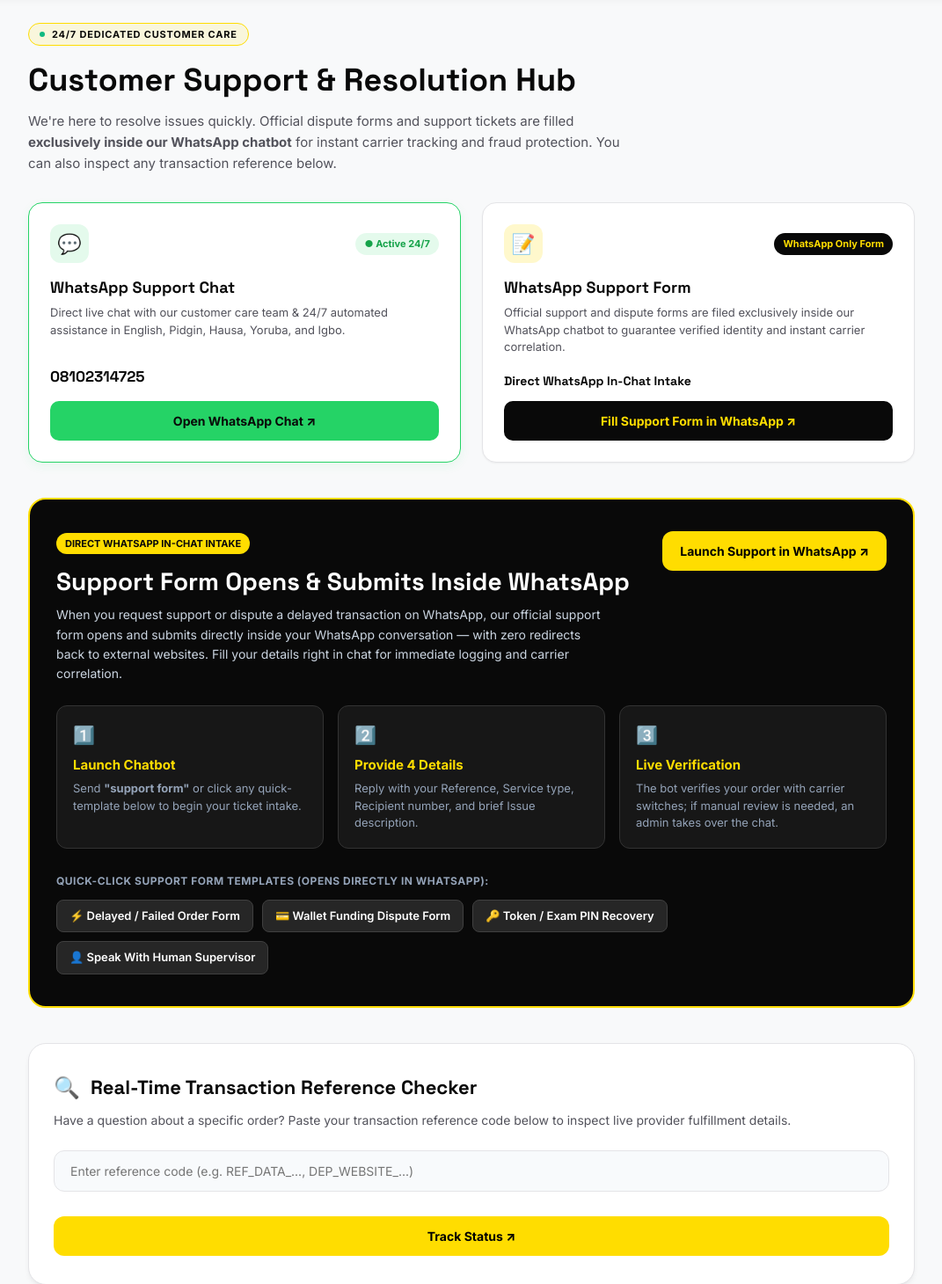
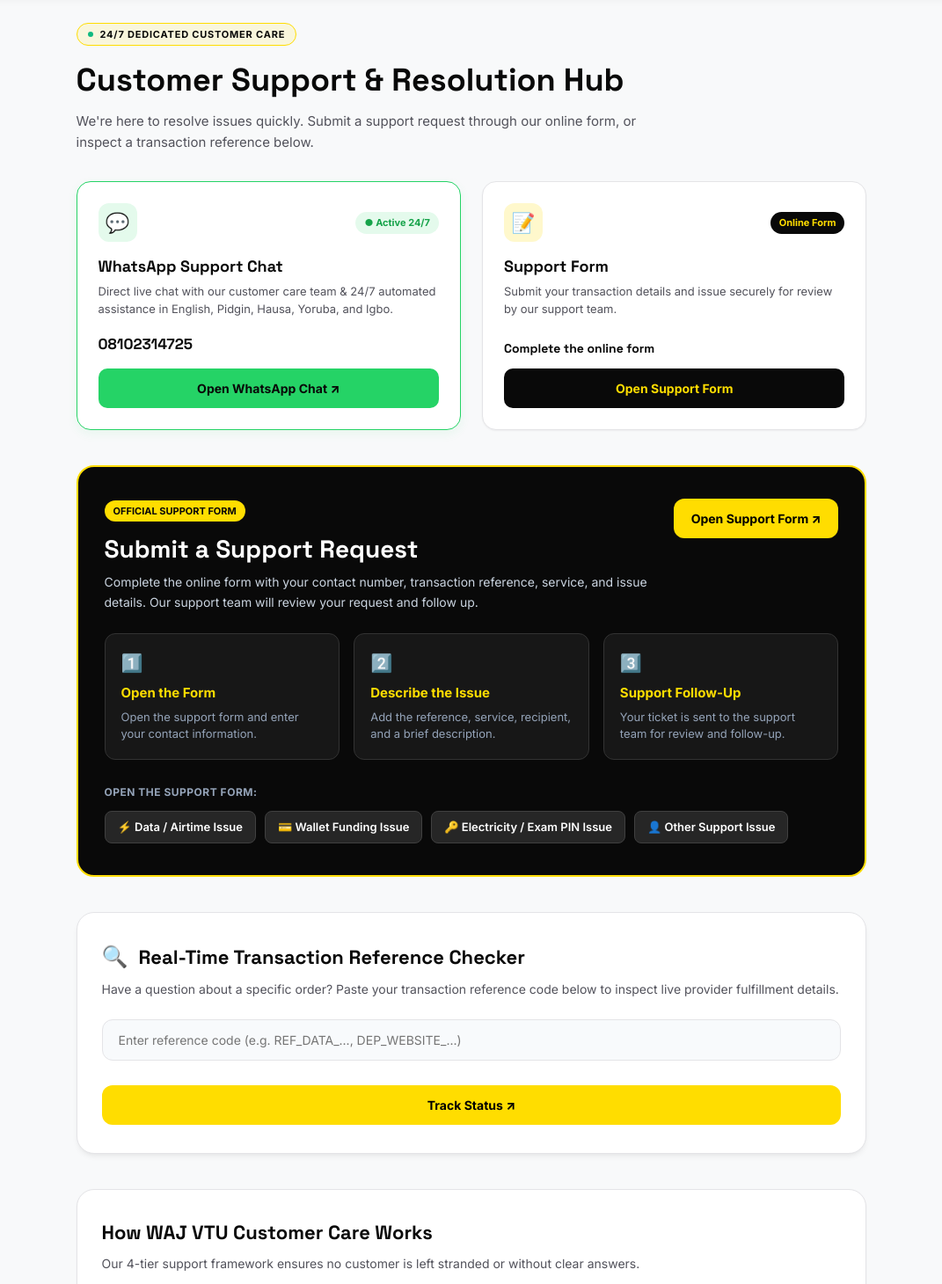
Before and after one commit to Al-ameenolanrewaju/WAJ-VTU, a Flask app: page /support in a window 1280 px wide. Shown: the part 69-1529 px from the top of the page at 88% size, without its empty margins (104-1175 px from the left). Run offline with Flask 3, Linux system fonts and the light colour scheme; some libraries are stand-ins or nearby versions.

Commit message:
remone ported problem and flow

```diff
--- a/app.py
+++ b/app.py
@@ -103,7 +103,6 @@ META_API_TOKEN = os.getenv("META_API_TOKEN", "").strip()
 META_PHONE_NUMBER_ID = os.getenv("META_PHONE_NUMBER_ID", "").strip()
 META_API_VERSION = os.getenv("META_API_VERSION", "v20.0").strip()
 META_VERIFY_TOKEN = os.getenv("META_VERIFY_TOKEN", "").strip()
-META_SUPPORT_FLOW_ID = os.getenv("META_SUPPORT_FLOW_ID", "").strip()
 WHATSAPP_BOT_PHONE = os.getenv("WHATSAPP_BOT_PHONE", "2348102314725").strip()
 ADMIN_USERNAME = os.getenv("ADMIN_USERNAME", "").strip()
 ADMIN_PASSWORD = os.getenv("ADMIN_PASSWORD", "").strip()
@@ -1018,77 +1017,6 @@ def send_whatsapp_interactive_url(recipient, body_text, button_title, url, heade
         return send_whatsapp_message(recipient, fallback_text)
 
 
-def send_whatsapp_support_flow(recipient, reference="", service="VTU Service", header_text="WAJ VTU Dispute Desk"):
-    """
-    Sends a native WhatsApp Flow message to open a native form sheet directly
-    inside the WhatsApp application (zero browser, zero website URL).
-    If META_SUPPORT_FLOW_ID is not configured, sends an in-chat interactive
-    dispute template right in WhatsApp.
-    """
-    flow_id = os.getenv("META_SUPPORT_FLOW_ID", META_SUPPORT_FLOW_ID).strip()
-    meta_api_token = os.getenv("META_API_TOKEN", META_API_TOKEN).strip()
-    meta_phone_number_id = os.getenv("META_PHONE_NUMBER_ID", META_PHONE_NUMBER_ID).strip()
-    meta_api_version = os.getenv("META_API_VERSION", META_API_VERSION).strip()
-
-    if flow_id and meta_api_token and meta_phone_number_id:
-        try:
-            meta_url = f"https://graph.facebook.com/{meta_api_version}/{meta_phone_number_id}/messages"
-            meta_recipient = str(recipient).split("@", 1)[0].replace("+", "")
-            payload = {
-                "messaging_product": "whatsapp",
-                "recipient_type": "individual",
-                "to": meta_recipient,
-                "type": "interactive",
-                "interactive": {
-                    "type": "flow",
-                    "header": {"type": "text", "text": header_text},
-                    "body": {"text": "Please tap the button below to complete your support dispute directly inside WhatsApp."},
-                    "footer": {"text": "🛡️ 100% Encrypted & Secure"},
-                    "action": {
-                        "name": "flow",
-                        "parameters": {
-                            "flow_message_version": "3",
-                            "flow_token": str(uuid.uuid4()),
-                            "flow_id": flow_id,
-                            "flow_cta": "Fill Support Form",
-                            "flow_action": "navigate",
-                            "flow_action_payload": {
-                                "screen": "DISPUTE_FORM",
-                                "data": {
-                                    "reference": reference or "N/A",
-                                    "service_type": service or "DATA"
-                                }
-                            }
-                        }
-                    }
-                }
-            }
-            headers = {
-                "Authorization": f"Bearer {meta_api_token}",
-                "Content-Type": "application/json",
-            }
-            response = requests.post(meta_url, json=payload, headers=headers, timeout=20)
-            if response.ok:
-                return True
-            print(f"Meta Flow API HTTP Error ({response.status_code}): {response.text}")
-        except Exception as e:
-            print(f"Error sending WhatsApp Flow: {e}")
-
-    # Seamless in-chat native dispute template (100% inside WhatsApp without external browser)
-    native_text = (
-        f"🎫 *{header_text}*\n\n"
-        f"To submit your dispute right here inside WhatsApp, please reply with the following details:\n\n"
-        f"• *Service:* (e.g. Data, Airtime, Cable, Electricity)\n"
-        f"• *Reference ID:* {reference or '(If available)'}\n"
-        f"• *Recipient Number:* (Phone / Meter / IUC)\n"
-        f"• *Complaint:* (Brief explanation of what happened)\n\n"
-        f"🛡️ *Security Reminder:* WAJ VTU staff will NEVER ask for your Transaction PIN or password."
-    )
-    return send_whatsapp_message(recipient, native_text)
-
-
-
-
 def generate_receipt_png(transaction):
     """Render a successful transaction as a PNG image."""
     image = Image.new("RGB", (900, 650), "#f7f4ec")
@@ -1257,11 +1185,7 @@ def whatsapp_webhook():
         if sender:
             break
 
-    is_flow_response = False
-    if message_type == "interactive" and first_message.get("interactive", {}).get("type") == "nfm_reply":
-        is_flow_response = True
-
-    if message_type != "text" and not is_flow_response:
+    if message_type != "text":
         threading.Thread(
             target=send_whatsapp_message,
             args=(sender, "I can only process text messages. Please type your request."),
@@ -1290,23 +1214,11 @@ def process_webhook_payload(req_data):
 
                     first_message = messages[0]
                     m_type = first_message.get("type")
-                    is_flow = m_type == "interactive" and first_message.get("interactive", {}).get("type") == "nfm_reply"
-                    if m_type != "text" and not is_flow:
+                    if m_type != "text":
                         return
                     message_id = first_message.get("id") or message_id
                     sender = first_message.get("from") or first_message.get("sender")
-                    text = ""
-                    if m_type == "text":
-                        text = first_message.get("text", {}).get("body", "")
-                    elif is_flow:
-                        nfm = first_message.get("interactive", {}).get("nfm_reply", {})
-                        raw_resp = nfm.get("response_json") or "{}"
-                        try:
-                            flow_payload = json.loads(raw_resp) if isinstance(raw_resp, str) else raw_resp
-                        except Exception:
-                            flow_payload = {}
-                        req_data["flow_response"] = flow_payload
-                        text = f"SUPPORT_FLOW_RESPONSE: {json.dumps(flow_payload)}"
+                    text = first_message.get("text", {}).get("body", "")
                     if sender:
                         req_data = {
                             **req_data,
@@ -1358,62 +1270,6 @@ def process_webhook_payload(req_data):
 
         user = get_or_create_user(chat_id)
         if user is None:
-            return
-
-        # Check if this inbound message is a Native WhatsApp Flow submission
-        if "flow_response" in req_data:
-            flow_data = req_data["flow_response"]
-            ref = str(flow_data.get("reference") or flow_data.get("ref") or "N/A").strip()
-            service_type = str(flow_data.get("service_type") or flow_data.get("service") or "VTU Service").strip().upper()
-            recipient_target = str(flow_data.get("recipient") or flow_data.get("target") or "N/A").strip()
-            category = str(flow_data.get("category") or flow_data.get("reason") or "Dispute").strip()
-            description = str(flow_data.get("description") or flow_data.get("issue") or "WhatsApp Flow Dispute").strip()
-            contact_phone = str(provider_phone or chat_id).strip()
-
-            ticket_code = f"TKT-{service_type[:4].upper()}-{int(datetime.now(timezone.utc).timestamp()) % 10000:04d}-{secrets.token_hex(2).upper()}"
-
-            new_ticket = SupportTicket(
-                ticket_code=ticket_code,
-                user_id=user.id if user else None,
-                customer_phone=contact_phone,
-                reference=ref,
-                service_type=service_type,
-                recipient=recipient_target,
-                category=category,
-                description=description,
-                status="OPEN"
-            )
-            db.session.add(new_ticket)
-            if user:
-                user.is_escalated = True
-            db.session.commit()
-
-            # Alert Admin on WhatsApp
-            admin_phone = os.getenv("ADMIN_PHONE")
-            if admin_phone:
-                admin_msg = (
-                    f"🎫 *New WhatsApp Flow Dispute Ticket*\n"
-                    f"• Ticket: {ticket_code}\n"
-                    f"• Customer: {contact_phone}\n"
-                    f"• Ref: {ref}\n"
-                    f"• Service: {service_type}\n"
-                    f"• Recipient: {recipient_target}\n"
-                    f"• Category: {category}\n"
-                    f"• Description: {description}\n\n"
-                    f"To reply, type:\n`/reply {contact_phone} Your message`\n\n"
-                    f"To resolve/resume AI, type:\n`/resolve {contact_phone}`"
-                )
-                send_whatsapp_message(admin_phone, admin_msg)
-
-            # Confirm to customer directly in WhatsApp
-            cust_msg = (
-                f"🎫 *Support Form Received!*\n"
-                f"Ticket ID: *{ticket_code}*\n"
-                f"Reference: *{ref}* ({service_type})\n\n"
-                f"Thank you for completing the dispute form inside WhatsApp. Our support supervisor has been alerted and will respond directly to you in this chat shortly.\n\n"
-                f"🛡️ *Security Reminder:* WAJ VTU staff will NEVER ask for your Transaction PIN, password, or bank OTP."
-            )
-            send_whatsapp_message(contact_phone, cust_msg)
             return
 
         # Let the AI Chat Agent handle everything in a background thread!
--- a/templates/web/support.html
+++ b/templates/web/support.html
@@ -16,7 +16,7 @@
       Customer Support &amp; Resolution Hub
     </h1>
     <p style="color: var(--slate); font-size: 15px; line-height: 1.6; max-width: 680px;">
-      We're here to resolve issues quickly. Official dispute forms and support tickets are filled <strong>exclusively inside our WhatsApp chatbot</strong> for instant carrier tracking and fraud protection. You can also inspect any transaction reference below.
+      We're here to resolve issues quickly. Submit a support request through our online form, or inspect a transaction reference below.
     </p>
   </div>
 
@@ -48,7 +48,7 @@
       </div>
     </div>
 
-    <!-- WhatsApp Support Form Desk (WhatsApp Chatbot Exclusive) -->
+    <!-- Official Support Form -->
     <div style="background: #ffffff; border: 1.5px solid var(--border); border-radius: 16px; padding: 24px; box-shadow: var(--shadow-sm); display: flex; flex-direction: column; justify-content: space-between;">
       <div>
         <div style="display: flex; justify-content: space-between; align-items: center; margin-bottom: 14px;">
@@ -56,21 +56,21 @@
             📝
           </div>
           <span style="background: #090909; color: #FFDD00; font-size: 11px; font-weight: 800; padding: 4px 10px; border-radius: 9999px;">
-            WhatsApp Only Form
+            Online Form
           </span>
         </div>
-        <h3 style="font-family: 'Space Grotesk', sans-serif; font-size: 18px; font-weight: 700; color: #090909; margin-bottom: 6px;">WhatsApp Support Form</h3>
+        <h3 style="font-family: 'Space Grotesk', sans-serif; font-size: 18px; font-weight: 700; color: #090909; margin-bottom: 6px;">Support Form</h3>
         <p style="color: var(--slate); font-size: 13px; line-height: 1.5; margin-bottom: 18px;">
-          Official support and dispute forms are filed exclusively inside our WhatsApp chatbot to guarantee verified identity and instant carrier correlation.
+          Submit your transaction details and issue securely for review by our support team.
         </p>
       </div>
       <div>
         <div style="font-family: 'Space Grotesk', sans-serif; font-size: 14px; font-weight: 700; color: #090909; margin-bottom: 12px;">
-          Direct WhatsApp In-Chat Intake
+          Complete the online form
         </div>
         <div style="display: flex; flex-direction: column; gap: 8px;">
-          <a href="https://wa.me/2348102314725?text=Hello%20WAJ%20VTU%2C%20I%20want%20to%20fill%20the%20support%20form" target="_blank" rel="noopener" style="display: flex; align-items: center; justify-content: center; gap: 8px; width: 100%; background: #090909; color: #FFDD00; font-weight: 800; font-size: 14px; padding: 12px; border-radius: 10px; text-decoration: none; transition: background 0.15s ease;">
-            Fill Support Form in WhatsApp ↗
+          <a href="{{ url_for('web.support_form_popup', phone=user.phone if user else '') }}" style="display: flex; align-items: center; justify-content: center; gap: 8px; width: 100%; background: #090909; color: #FFDD00; font-weight: 800; font-size: 14px; padding: 12px; border-radius: 10px; text-decoration: none; transition: background 0.15s ease;">
+            Open Support Form
           </a>
         </div>
       </div>
@@ -82,18 +82,18 @@
     <div style="display: flex; justify-content: space-between; align-items: flex-start; flex-wrap: wrap; gap: 16px; margin-bottom: 24px;">
       <div>
         <span style="display: inline-block; background: #FFDD00; color: #090909; font-size: 11px; font-weight: 800; padding: 4px 10px; border-radius: 9999px; text-transform: uppercase; margin-bottom: 10px;">
-          Direct WhatsApp In-Chat Intake
+          Official Support Form
         </span>
         <h2 style="font-family: 'Space Grotesk', sans-serif; font-size: clamp(22px, 3vw, 28px); font-weight: 700; color: #ffffff; margin: 0 0 6px 0;">
-          Support Form Opens &amp; Submits Inside WhatsApp
+          Submit a Support Request
         </h2>
         <p style="color: #cbd5e1; font-size: 14px; max-width: 620px; line-height: 1.6; margin: 0;">
-          When you request support or dispute a delayed transaction on WhatsApp, our official support form opens and submits directly inside your WhatsApp conversation — with zero redirects back to external websites. Fill your details right in chat for immediate logging and carrier correlation.
+          Complete the online form with your contact number, transaction reference, service, and issue details. Our support team will review your request and follow up.
         </p>
       </div>
       <div style="display: flex; gap: 10px; flex-wrap: wrap;">
-        <a href="https://wa.me/2348102314725?text=Hello%20WAJ%20VTU%2C%20I%20want%20to%20fill%20the%20support%20form" target="_blank" rel="noopener" style="display: inline-flex; align-items: center; gap: 8px; background: #FFDD00; color: #000000; font-weight: 800; font-size: 14px; padding: 12px 20px; border-radius: 12px; text-decoration: none; transition: transform 0.15s ease;">
-          Launch Support in WhatsApp ↗
+        <a href="{{ url_for('web.support_form_popup', phone=user.phone if user else '') }}" style="display: inline-flex; align-items: center; gap: 8px; background: #FFDD00; color: #000000; font-weight: 800; font-size: 14px; padding: 12px 20px; border-radius: 12px; text-decoration: none; transition: transform 0.15s ease;">
+          Open Support Form ↗
         </a>
       </div>
     </div>
@@ -102,25 +102,25 @@
     <div style="display: grid; grid-template-columns: repeat(auto-fit, minmax(220px, 1fr)); gap: 16px; margin-bottom: 28px;">
       <div style="background: #171717; border: 1px solid #333333; border-radius: 12px; padding: 18px;">
         <div style="font-size: 20px; margin-bottom: 8px;">1️⃣</div>
-        <div style="font-weight: 700; font-size: 15px; color: #FFDD00; margin-bottom: 6px;">Launch Chatbot</div>
+          <div style="font-weight: 700; font-size: 15px; color: #FFDD00; margin-bottom: 6px;">Open the Form</div>
         <p style="font-size: 13px; color: #94a3b8; line-height: 1.5; margin: 0;">
-          Send <strong>"support form"</strong> or click any quick-template below to begin your ticket intake.
+          Open the support form and enter your contact information.
         </p>
       </div>
 
       <div style="background: #171717; border: 1px solid #333333; border-radius: 12px; padding: 18px;">
         <div style="font-size: 20px; margin-bottom: 8px;">2️⃣</div>
-        <div style="font-weight: 700; font-size: 15px; color: #FFDD00; margin-bottom: 6px;">Provide 4 Details</div>
+          <div style="font-weight: 700; font-size: 15px; color: #FFDD00; margin-bottom: 6px;">Describe the Issue</div>
         <p style="font-size: 13px; color: #94a3b8; line-height: 1.5; margin: 0;">
-          Reply with your Reference, Service type, Recipient number, and brief Issue description.
+          Add the reference, service, recipient, and a brief description.
         </p>
       </div>
 
       <div style="background: #171717; border: 1px solid #333333; border-radius: 12px; padding: 18px;">
         <div style="font-size: 20px; margin-bottom: 8px;">3️⃣</div>
-        <div style="font-weight: 700; font-size: 15px; color: #FFDD00; margin-bottom: 6px;">Live Verification</div>
+          <div style="font-weight: 700; font-size: 15px; color: #FFDD00; margin-bottom: 6px;">Support Follow-Up</div>
         <p style="font-size: 13px; color: #94a3b8; line-height: 1.5; margin: 0;">
-          The bot verifies your order with carrier switches; if manual review is needed, an admin takes over the chat.
+          Your ticket is sent to the support team for review and follow-up.
         </p>
       </div>
     </div>
@@ -128,20 +128,20 @@
     <!-- Quick Form Deep Link Buttons -->
     <div>
       <span style="font-size: 12px; font-weight: 700; color: #94a3b8; text-transform: uppercase; letter-spacing: 0.5px; display: block; margin-bottom: 12px;">
-        Quick-Click Support Form Templates (Opens Directly In WhatsApp):
+        Open the support form:
       </span>
       <div style="display: flex; gap: 10px; flex-wrap: wrap;">
-        <a href="https://wa.me/2348102314725?text=SUPPORT%20FORM%3A%20Delayed%20or%20failed%20VTU%20order" target="_blank" rel="noopener" style="background: #262626; border: 1px solid #404040; color: #ffffff; font-size: 13px; font-weight: 600; padding: 8px 14px; border-radius: 8px; text-decoration: none;">
-          ⚡ Delayed / Failed Order Form
+        <a href="{{ url_for('web.support_form_popup', phone=user.phone if user else '', service='DATA') }}" style="background: #262626; border: 1px solid #404040; color: #ffffff; font-size: 13px; font-weight: 600; padding: 8px 14px; border-radius: 8px; text-decoration: none;">
+          ⚡ Data / Airtime Issue
         </a>
-        <a href="https://wa.me/2348102314725?text=SUPPORT%20FORM%3A%20Wallet%20funding%20dispute" target="_blank" rel="noopener" style="background: #262626; border: 1px solid #404040; color: #ffffff; font-size: 13px; font-weight: 600; padding: 8px 14px; border-radius: 8px; text-decoration: none;">
-          💳 Wallet Funding Dispute Form
+        <a href="{{ url_for('web.support_form_popup', phone=user.phone if user else '', service='WALLET') }}" style="background: #262626; border: 1px solid #404040; color: #ffffff; font-size: 13px; font-weight: 600; padding: 8px 14px; border-radius: 8px; text-decoration: none;">
+          💳 Wallet Funding Issue
         </a>
-        <a href="https://wa.me/2348102314725?text=SUPPORT%20FORM%3A%20Electricity%20token%20or%20Exam%20PIN%20resend" target="_blank" rel="noopener" style="background: #262626; border: 1px solid #404040; color: #ffffff; font-size: 13px; font-weight: 600; padding: 8px 14px; border-radius: 8px; text-decoration: none;">
-          🔑 Token / Exam PIN Recovery
+        <a href="{{ url_for('web.support_form_popup', phone=user.phone if user else '', service='ELECTRICITY') }}" style="background: #262626; border: 1px solid #404040; color: #ffffff; font-size: 13px; font-weight: 600; padding: 8px 14px; border-radius: 8px; text-decoration: none;">
+          🔑 Electricity / Exam PIN Issue
         </a>
-        <a href="https://wa.me/2348102314725?text=speak%20to%20human" target="_blank" rel="noopener" style="background: #262626; border: 1px solid #404040; color: #ffffff; font-size: 13px; font-weight: 600; padding: 8px 14px; border-radius: 8px; text-decoration: none;">
-          👤 Speak With Human Supervisor
+        <a href="{{ url_for('web.support_form_popup', phone=user.phone if user else '', service='CABLE') }}" style="background: #262626; border: 1px solid #404040; color: #ffffff; font-size: 13px; font-weight: 600; padding: 8px 14px; border-radius: 8px; text-decoration: none;">
+          👤 Other Support Issue
         </a>
       </div>
     </div>
@@ -217,8 +217,8 @@
             </div>
 
             <div style="display: flex; gap: 12px; flex-wrap: wrap;">
-              <a href="https://wa.me/2348102314725?text=Hello%20WAJ%20VTU%2C%20I%20am%20submitting%20a%20support%20form%20for%20reference%20{{ found_tx.reference }}" target="_blank" rel="noopener" style="display: inline-flex; align-items: center; gap: 8px; background: #25D366; color: #090909; font-weight: 800; font-size: 13px; padding: 10px 18px; border-radius: 8px; text-decoration: none;">
-                Fill Support Form on WhatsApp With This Ref ↗
+              <a href="{{ url_for('web.support_form_popup', phone=user.phone if user else '', ref=found_tx.reference, service=found_tx.type) }}" style="display: inline-flex; align-items: center; gap: 8px; background: #25D366; color: #090909; font-weight: 800; font-size: 13px; padding: 10px 18px; border-radius: 8px; text-decoration: none;">
+                Open Support Form With This Ref ↗
               </a>
               {% if found_tx.status == 'SUCCESS' %}
                 <a href="{{ url_for('web.receipt_image', reference=found_tx.reference) }}" target="_blank" style="display: inline-flex; align-items: center; gap: 8px; background: #ffffff; border: 1px solid var(--border); color: var(--indigo); font-weight: 600; font-size: 13px; padding: 10px 18px; border-radius: 8px; text-decoration: none;">
--- a/templates/web/support_form.html
+++ b/templates/web/support_form.html
@@ -435,7 +435,7 @@
         </div>
         <h1 class="popup-title">Official Support &amp; Dispute Form</h1>
         <p class="popup-subtitle">
-          Submitted directly from WhatsApp. Verified against telco provider gateway logs.
+          Submit your request securely for review by our support team.
         </p>
         {% if phone %}
           <div class="connected-phone">
```
Also changed, not shown: chat_agent.py (+14 -10 lines), provider.py (+23 -84 lines), tests/test_meta_webhook.py (+56 -96 lines), whatsapp_support_flow.json (deleted, +0 -94 lines).
